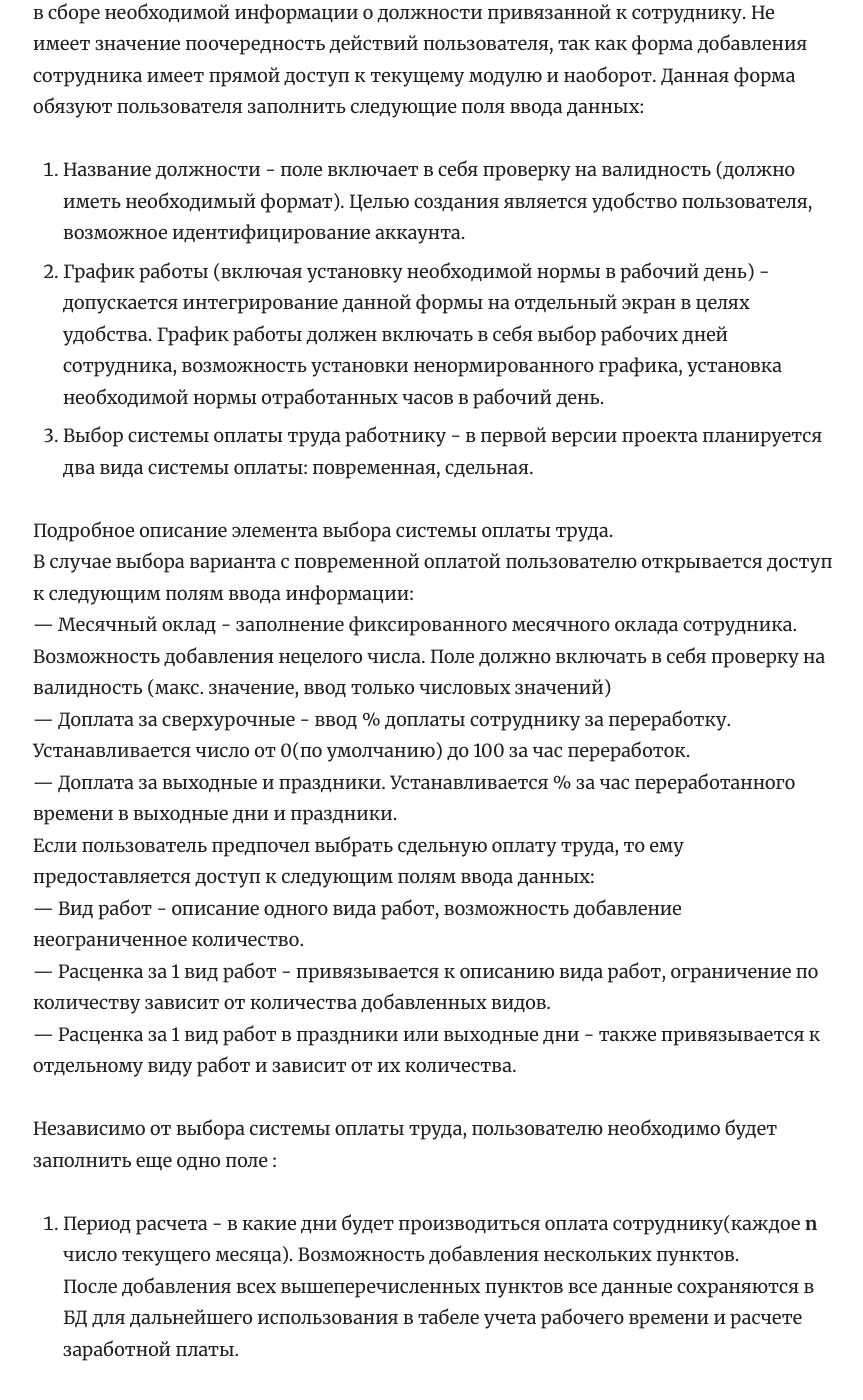
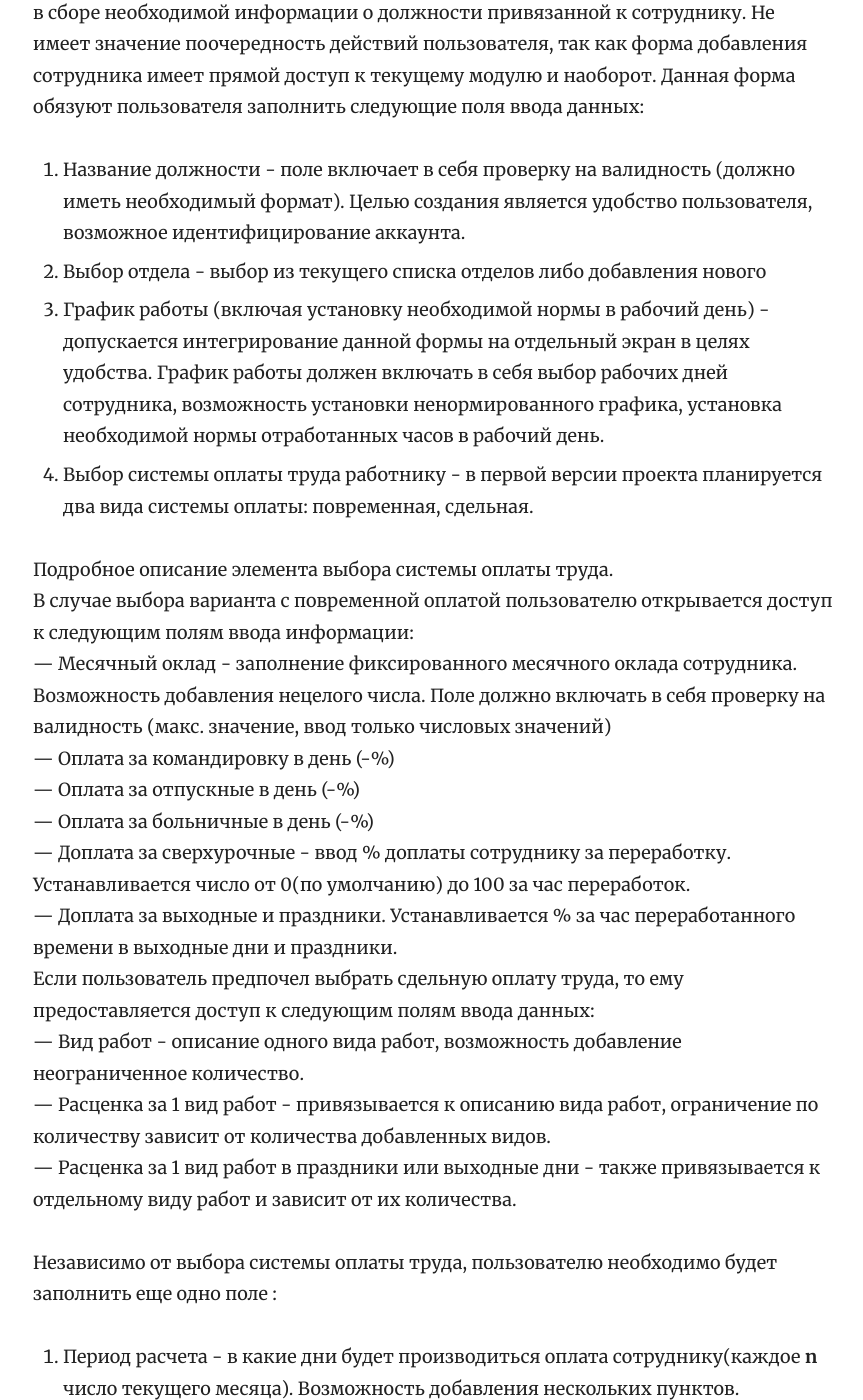
Before and after one commit to StaffMonitoring/StaffMonitoring.github.io, a Jekyll site: the page built from _docs/Scenario/addEmployee.md, in a window 1280 px wide and 1400 px high, scrolled down 1882 px. Shown: the whole window, without its empty margins (357-1220 px from the left). Built offline with Jekyll 4.4.1, drawn with Linux system fonts in a browser that asks for light colours.

Commit message:
правки

```diff
--- a/_docs/Scenario/addEmployee.md
+++ b/_docs/Scenario/addEmployee.md
@@ -23,12 +23,16 @@ published: true
 <h5>Модуль создания должности</h5>
  Модуль создания должности располагается отдельно, его задача задача заключается в сборе необходимой информации о должности привязанной к сотруднику. Не имеет значение поочередность действий пользователя, так как форма добавления сотрудника имеет прямой доступ к текущему модулю и наоборот. Данная форма обязуют пользователя заполнить следующие поля ввода данных:
  1. Название должности - поле включает в себя проверку на валидность (должно иметь необходимый формат). Целью создания является удобство пользователя, возможное идентифицирование аккаунта.<br>
- 2. График работы (включая установку необходимой нормы в рабочий день) - допускается интегрирование данной формы на отдельный экран в целях удобства. График работы должен включать в себя выбор рабочих дней сотрудника, возможность установки ненормированного графика, установка необходимой нормы отработанных часов в рабочий день.<br>
- 3. Выбор системы оплаты труда работнику - в первой версии проекта планируется два вида системы оплаты: повременная, сдельная. <br>
+ 2. Выбор отдела - выбор из текущего списка отделов либо добавления нового<br>
+ 3. График работы (включая установку необходимой нормы в рабочий день) - допускается интегрирование данной формы на отдельный экран в целях удобства. График работы должен включать в себя выбор рабочих дней сотрудника, возможность установки ненормированного графика, установка необходимой нормы отработанных часов в рабочий день.<br>
+ 4. Выбор системы оплаты труда работнику - в первой версии проекта планируется два вида системы оплаты: повременная, сдельная. <br>
 
 Подробное описание элемента выбора системы оплаты труда.<br>
 В случае выбора варианта с повременной оплатой пользователю открывается доступ к следующим полям ввода информации:<br>
 --- Месячный оклад - заполнение фиксированного месячного оклада сотрудника. Возможность добавления нецелого числа. Поле должно включать в себя проверку на валидность (макс. значение, ввод только числовых значений)<br>
+--- Оплата за командировку в день (-%)<br>
+--- Оплата за отпускные в день (-%)<br>
+--- Оплата за больничные в день (-%)<br>
 --- Доплата за сверхурочные - ввод % доплаты сотруднику за переработку. Устанавливается число от 0(по умолчанию) до 100 за час переработок.<br>
 --- Доплата за выходные и праздники. Устанавливается % за час переработанного времени в выходные дни и праздники.<br>
 Если пользователь предпочел выбрать сдельную оплату труда, то ему предоставляется доступ к следующим полям ввода данных:<br>
```
Also changed, not shown: images/addEmployee/addPosition.jpg, images/addEmployee/main.jpg.
